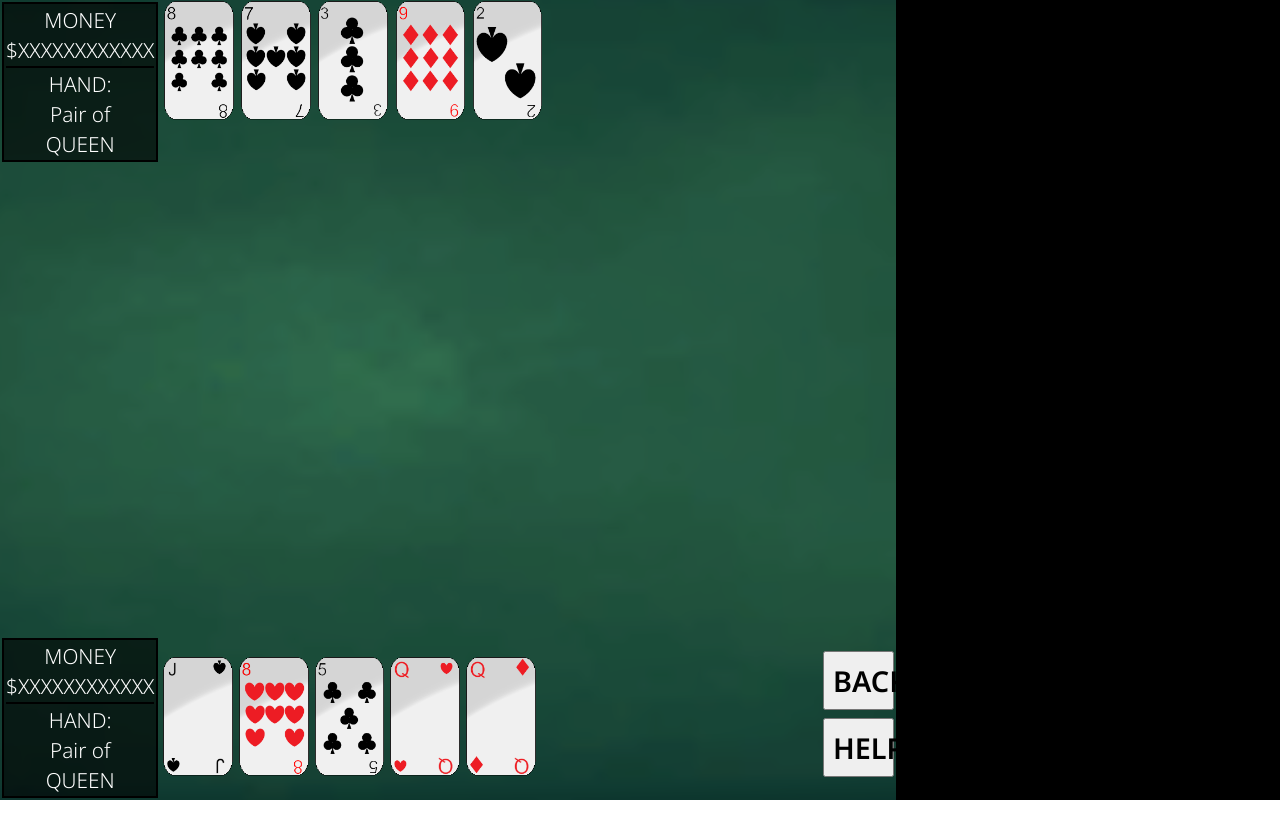
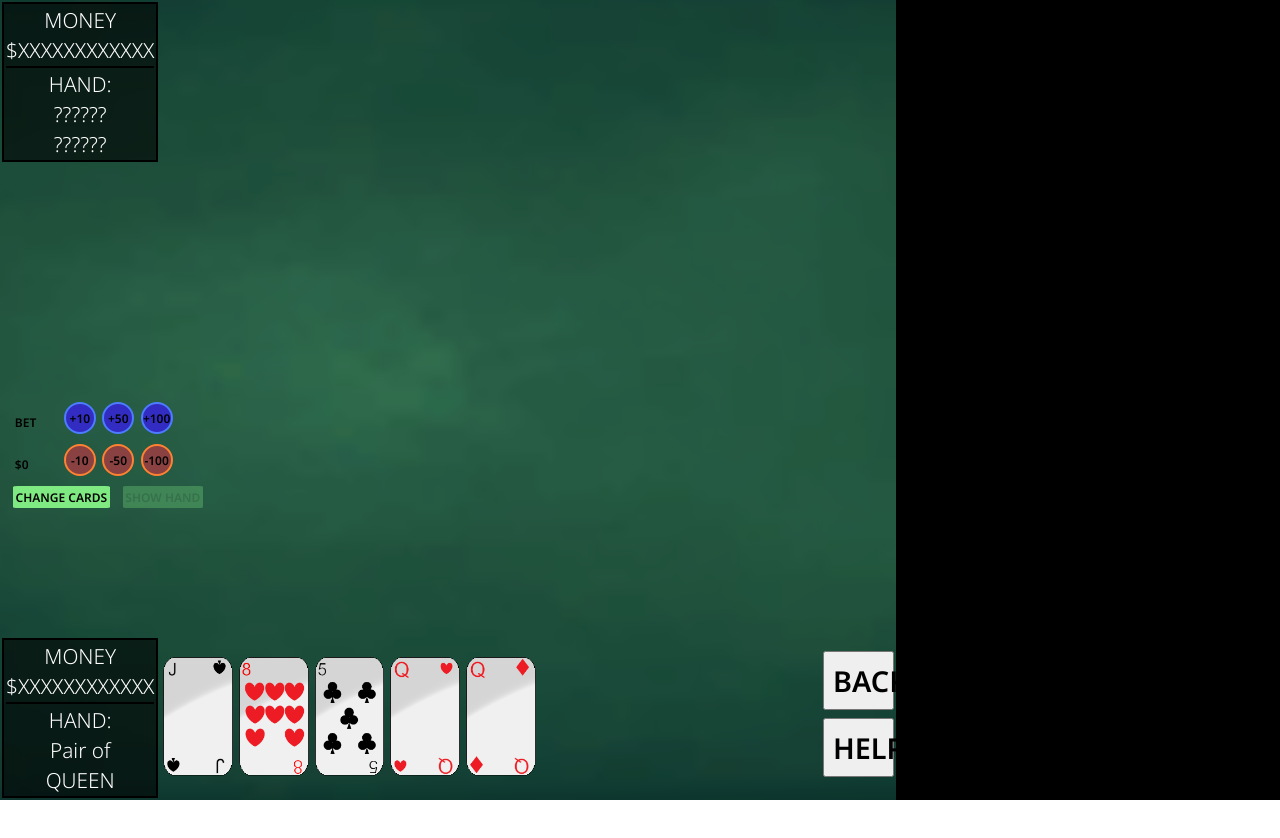
Before and after one commit to WendigoCompany/CasinoNeptunia, a React (Create React App) app: page / in a window 1280 px wide. Shown: the top 838 px of the page. Before the commit the page ends 800 px from the top, so only its background shows below. Built offline with nearby package versions, Linux system fonts and the light colour scheme.

Commit message:
CPU_Brain

```diff
--- a/src/Css/main.css
+++ b/src/Css/main.css
@@ -4,4 +4,9 @@
 *{
     margin: 0;
     padding: 0;
+
 }
+
+body{
+    overflow: hidden;
+}
--- a/src/Games/Assets/Style.css
+++ b/src/Games/Assets/Style.css
@@ -20,7 +20,7 @@
 
 }
 
-.table-hand-user{
+.table-hand-user {
     bottom: 0%;
 }
 
@@ -45,10 +45,13 @@
     transition: opacity .3s;
 }
 
+.card-cont img{
+    transition: opacity .3s;
+}
 
 
 
-.help-button{
+.help-button {
     font-size: 1.8rem;
     padding: 10%;
     width: 90%;
@@ -56,7 +59,7 @@
 }
 
 
-.cpu-info-hand , .user-info-hand{
+.cpu-info-hand, .user-info-hand {
     vertical-align: top;
     border: 2px solid black;
     font-size: 1.3rem;
@@ -65,8 +68,61 @@
     height: 15vh;
 }
 
-.bet-container{
+.bet-container {
     width: 100%;
     height: 60vh;
-    bottom: 20vh;
+    bottom: -10vh;
 }
+
+
+.bet-panel label {
+    font-size: 1.5vh;
+    padding-right: 2vw;
+    padding-left: 1vw;
+}
+
+.bet-panel button {
+    border-radius: 50%;
+    width: 4vh;
+    height: 4vh;
+    font-size: 1.5vh;
+    transition: background-color .3s;
+
+}
+
+.btn-bet {
+    padding-right: .5vw;
+    padding-bottom: 1vh;
+}
+
+.rai-bet {
+    border: 2px solid #4c7cff;
+    background-color: #332cc3;
+}
+
+.rai-bet:hover {
+    background-color: #5a51ff;
+}
+
+.dec-bet {
+    border: 2px solid #ff8132;
+    background-color: #894141;
+}
+
+.dec-bet:hover {
+    background-color: #ff7722;
+}
+
+#change-card{
+    font-size: 1.5vh;
+    border: 2px solid #203121;
+    background-color: #80ea82;
+    padding: .3%;
+    border: none;
+    border-radius: 5%;
+    transition: opacity .3s;
+}
+
+#change-card:disabled{
+    opacity: .3;
+}
--- /dev/null
+++ b/src/Games/Generic_Funcions.js
@@ -0,0 +1,7 @@
+export function Back_to_Menu() {
+
+}
+
+export function Help_Menu() {
+
+}
--- a/src/Games/Poker/Component.jsx
+++ b/src/Games/Poker/Component.jsx
@@ -1,9 +1,11 @@
 import { countRepeat, SortMayor, SortMenor } from "../../Tools/tools";
 import { PlayMat, Waifu } from "../Assets/Components";
 import Cards_Assets from "../Card_Assets"
+import { Back_to_Menu, Help_Menu } from "../Generic_Funcions";
 import random from "../random"
 
 export default function Poker() {
+
 
 
     //MANOS
@@ -21,7 +23,12 @@ export default function Poker() {
     //CARTAS
     let DECK = []
     let ORIGINAL_DECK = []
+    let CHANGED = false
     //CARTAS
+
+    //BET
+    let BET = 0;
+    //BET
 
     let cartsToReturn = []
 
@@ -314,7 +321,7 @@ export default function Poker() {
         }
 
         DECK = shuffled
-        ORIGINAL_DECK = shuffled
+        // ORIGINAL_DECK = shuffled
     }
 
     //FUNCIONES DEL DECK
@@ -399,7 +406,164 @@ export default function Poker() {
         CPU_VALUE = Evaluate_Hand(CPU_HAND)
     }
 
+    const CPU_Thinking = (HAND) => {
 
+        const Flush_Posi = (HAND) => {
+
+            let palos = {
+                "C": [],
+                "T": [],
+                "D": [],
+                "P": [],
+            };
+            for (let i = 0; i < HAND.length; i++) {
+                palos[HAND[i].palo].push(HAND[i]);
+            }
+            let counter = `${Object.keys(palos)[0]}-${palos[Object.keys(palos)[0]].length}`;
+
+            for (let i = 0; i < Object.keys(palos).length; i++) {
+                // counter.push(`${Object.keys(palos)[i]}-${palos[Object.keys(palos)[i]].length}`)
+                if (palos[Object.keys(palos)[i]].length > counter.split('-')[1]) {
+                    counter = `${Object.keys(palos)[i]}-${palos[Object.keys(palos)[i]].length}`
+                }
+            }
+
+            return counter.split('-')
+
+        }
+        const Strai_Posi = (H) => {
+            const posi = [];
+            if (Array.isArray(H)) {
+                posi.push(H[0])
+                for (let i = 1; i <= 5; i++) {
+                    if (H.indexOf(H[0] + i) != -1) {
+                        posi.push(H[H.indexOf(H[0] + i)])
+                    }
+                }
+
+            }
+            return posi
+        }
+        // console.log(CPU_VALUE.id);
+
+        let P1;
+        let P2;
+
+        if (HAND.filter(c => c.val == 1)[0]) {
+            P2 = SortMenor(ReplaceAs(Raw_Values(HAND)));
+        }
+
+        P1 = SortMenor(Raw_Values(HAND))
+
+
+        let StrPosi = [Strai_Posi(P1), Strai_Posi(P2)];
+
+        if (StrPosi[0].length > StrPosi[1].length) {
+            StrPosi = StrPosi[0]
+        } else {
+            StrPosi = StrPosi[1]
+        }
+
+        const FlushPosi = Flush_Posi(HAND);
+        if (FlushPosi[1] >= StrPosi.length) {
+            return 5
+        } else {
+            return 4
+
+        }
+    }
+
+    const CPU_Selecting_Cards = (id) => {
+        switch (id) {
+            case 2:
+            console.log(2);
+
+            break;
+
+
+            case 3:
+            console.log(3);
+
+                break;
+
+
+
+            case 4:
+            console.log(4);
+
+                break;
+
+
+
+            case 5:
+            console.log(5);
+
+                break;
+
+
+
+            case 6:
+            console.log(6);
+
+                break;
+
+
+            case 7:
+            console.log(7);
+
+                break;
+
+            case 8:
+            console.log(8);
+
+                break;
+            case 9:
+            console.log(9);
+
+                break;
+
+        }
+
+    }
+
+    const Send_Cards_to_Deck = () => {
+
+
+        // e.target.getAttribute('data-active')
+        const UserChange = document.querySelectorAll('[data-active="t"]');
+        for (let i = 0; i < UserChange.length; i++) {
+            UserChange[i].style.opacity = 0;
+        }
+        const CPU_HAND = [
+            { val: 1, palo: "T" },
+            { val: 3, palo: "D" },
+            { val: 3, palo: "C" },
+            { val: 2, palo: "D" },
+            { val: 4, palo: "T" },
+
+        ];
+
+        const CPU_VALUE = Evaluate_Hand(CPU_HAND);
+
+        if (CPU_VALUE.id == 0 || CPU_VALUE.id == 1) {
+            CPU_VALUE.id = CPU_Thinking(CPU_HAND)
+        }
+
+
+        CPU_Selecting_Cards(CPU_VALUE.id)
+
+
+    }
+
+    const Show_Hand = () => {
+
+        Reset_Game()
+    }
+
+
+    const Reset_Game = () => {
+
+    }
     /*
     En el póker de 5 cartas (también conocido como Draw Poker), cuando un
      jugador devuelve cartas, esas cartas generalmente vuelven al mazo.
@@ -506,9 +670,8 @@ del juego hasta que se inicie una nueva mano. Sin embargo, algunos grupos o vari
 
     }
 
+
     New_Hand()
-
-
     // debug()
 
 
@@ -539,13 +702,13 @@ del juego hasta que se inicie una nueva mano. Sin embargo, algunos grupos o vari
                             </tr>
                             <tr>
                                 <td>
-                                    <label htmlFor="" className="b-txt-1">{USER_VALUE.scalename.split("-")[0]}</label>
+                                    <label htmlFor="" className="b-txt-1">??????</label>
                                 </td>
 
                             </tr>
                             <tr>
                                 <td>
-                                    <label htmlFor="" className="b-txt-1">{USER_VALUE.scalename.split("-")[1]}</label>
+                                    <label htmlFor="" className="b-txt-1">??????</label>
                                 </td>
 
                             </tr>
@@ -553,8 +716,11 @@ del juego hasta que se inicie una nueva mano. Sin embargo, algunos grupos o vari
                     </td>
                     <td>
                         <div id="CPU-HAND" className="pabs w100">
+
+                        </div>
+                        {/* <div id="CPU-HAND" className="pabs w100">
                             <HAND_Compo HAND={CPU_HAND} id={'CPU'}></HAND_Compo>
-                        </div>
+                        </div> */}
                     </td>
                     <td className="txalir">
 
@@ -562,9 +728,53 @@ del juego hasta que se inicie una nueva mano. Sin embargo, algunos grupos o vari
                 </tr>
             </table>
 
-        <div className="bet-container pabs">
+            <div className="bet-container pabs">
+                <table className="bet-panel">
+                    <tr>
+                        <td>
+                            <label htmlFor="" className="btn-txt">BET</label>
+                        </td>
+                        <td>
+                            <div>
+                                <div className="dinlbl btn-bet">
+                                    <button className="point rai-bet btn-txt">+10</button>
+                                </div>
+                                <div className="dinlbl btn-bet">
+                                    <button className="point rai-bet btn-txt">+50</button>
+                                </div>
+                                <div className="dinlbl btn-bet">
+                                    <button className="point rai-bet btn-txt">+100</button>
+                                </div>
+                            </div>
+                        </td>
+                    </tr>
+                    <tr>
+                        <td>
+                            <label htmlFor="" id="bets" className="btn-txt">${BET}</label>
+                        </td>
+                        <td>
+                            <div>
+                                <div className="dinlbl btn-bet">
+                                    <button className="point dec-bet btn-txt">-10</button>
+                                </div>
+                                <div className="dinlbl btn-bet">
+                                    <button className="point dec-bet btn-txt">-50</button>
+                                </div>
+                                <div className="dinlbl btn-bet">
+                                    <button className="point dec-bet btn-txt">-100</button>
+                                </div>
+                            </div>
+                        </td>
+                    </tr>
+                </table>
+                <div style={{ 'padding-left': '1vw', 'padding-top': '1vw' }} className="dinl">
+                    <button id="change-card" onClick={() => { Send_Cards_to_Deck() }} className="point btn-txt">CHANGE CARDS</button>
+                </div>
 
-        </div>
+                <div style={{ 'padding-left': '1vw', 'padding-top': '1vw' }} className="dinl">
+                    <button id="change-card" disabled={true} onClick={() => { Show_Hand() }} className="point btn-txt">SHOW HAND</button>
+                </div>
+            </div>
 
             <table className="table-hand pabs table-hand-user">
                 <tr>
@@ -607,10 +817,12 @@ del juego hasta que se inicie una nueva mano. Sin embargo, algunos grupos o vari
                         </div>
                     </td>
                     <td className="txalir">
-                               <button onClick={()=>{
-                            alert(1)
+                        <button onClick={() => {
+                            Back_to_Menu()
                         }} className="point help-button btn-txt">BACK</button>
-                        <button className="point help-button btn-txt">HELP</button>
+                        <button onClick={() => {
+                            Help_Menu()
+                        }} className="point help-button btn-txt">HELP</button>
                     </td>
                 </tr>
             </table>
@@ -657,7 +869,7 @@ function HAND_Compo({ HAND, id }) {
 function CARD({ CARD, id }) {
     return <img className={`${id == 'USER' ? 'point' : ''} w100 h100`} data-active="f" style={{ top: "-20%" }} onClick={(e) => {
         // e.target.style
-        if(id == 'USER'){
+        if (id == 'USER') {
             if (e.target.getAttribute('data-active') == 'f') {
                 e.target.style.position = "relative";
                 e.target.setAttribute('data-active', 't')
```
